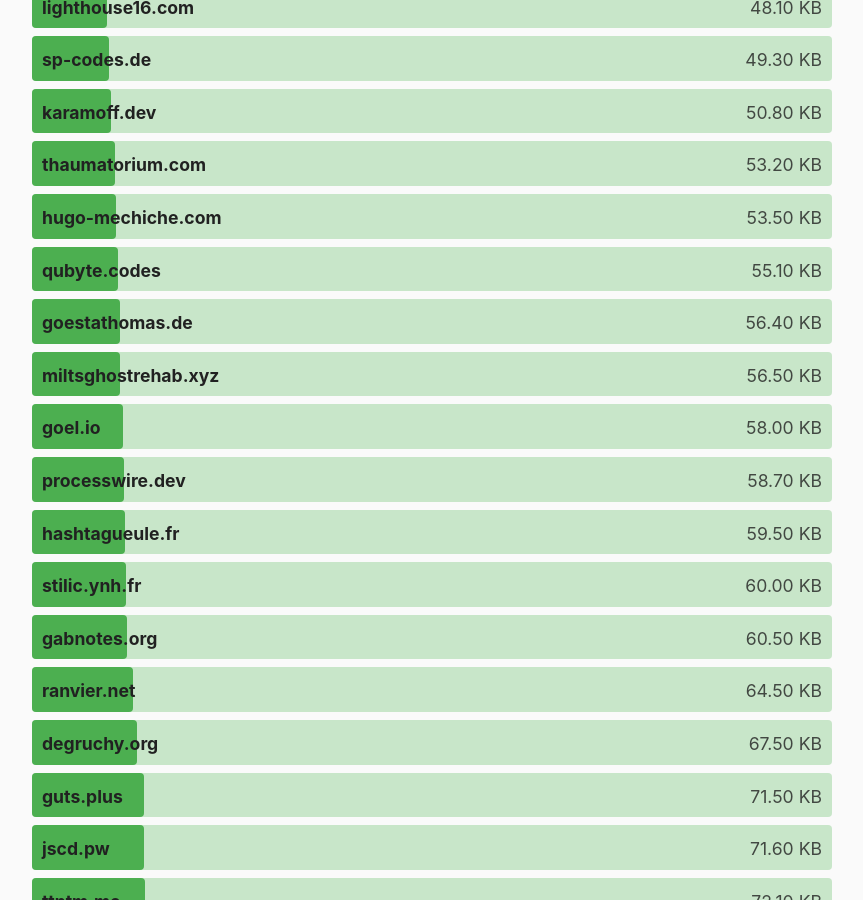
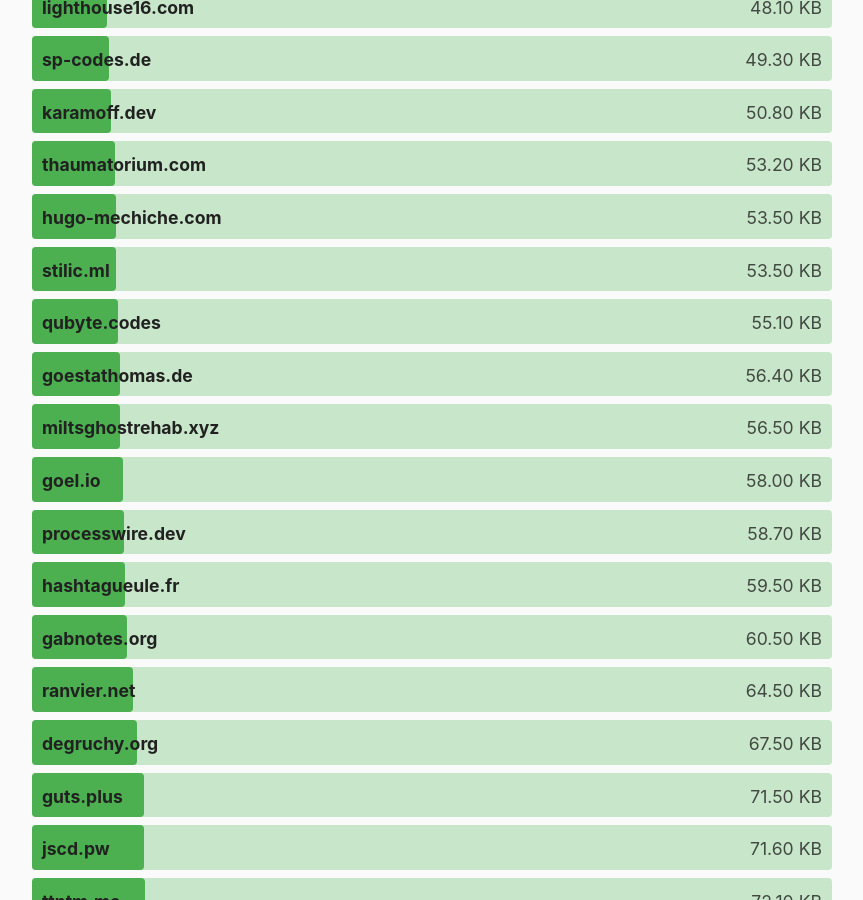
Before and after one commit to kevquirk/512kb.club, a Jekyll site: the page built from index.md, in a window 1280 px wide and 900 px high, scrolled down 9215 px. Shown: the whole window, without its empty margins (208-1071 px from the left). Built offline with Jekyll 4.4.1, drawn with Linux system fonts in a browser that asks for light colours.

Commit message:
Update sites.yml

```diff
--- a/_data/sites.yml
+++ b/_data/sites.yml
@@ -1418,10 +1418,10 @@
   size: 202
   last_checked: 2021-12-07
 
-- domain: stilic.ynh.fr
-  url: https://stilic.ynh.fr/
-  size: 60
-  last_checked: 2021-10-01
+- domain: stilic.ml
+  url: https://stilic.ml/
+  size: 53.5
+  last_checked: 2021-12-10
 
 - domain: t0.vc
   url: https://t0.vc/
```
